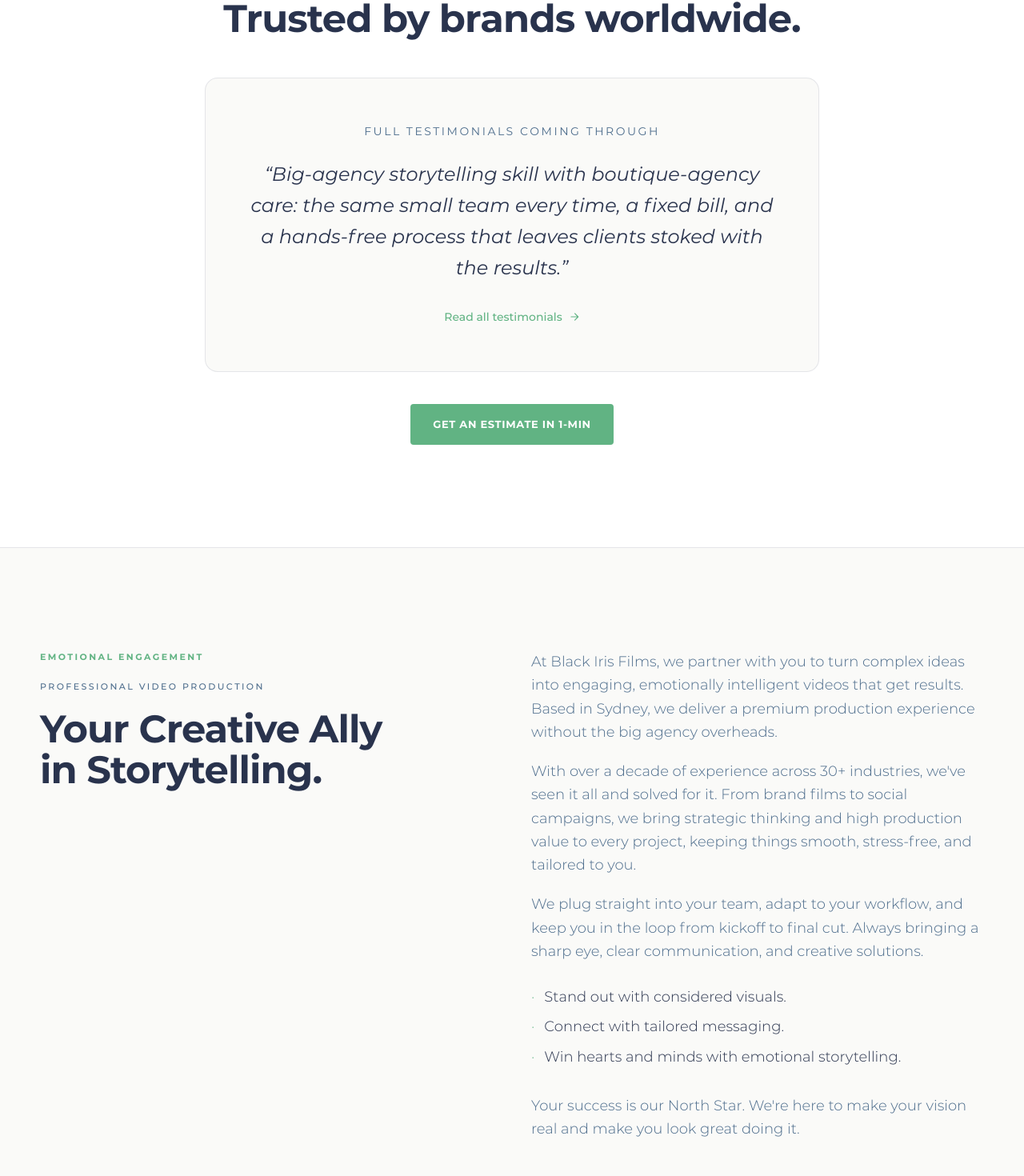
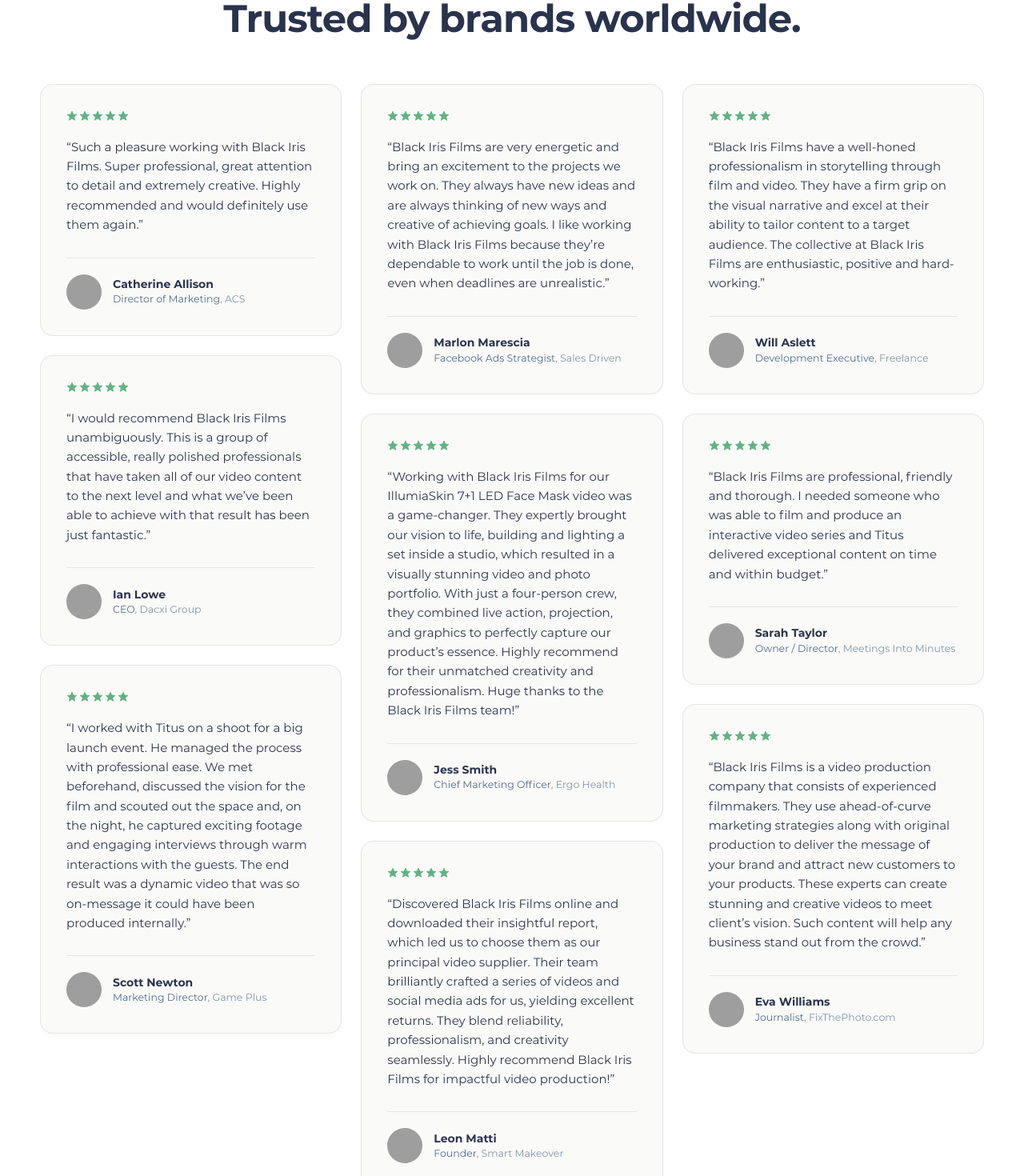
Before and after one commit to titusmaclaren/bif-homepage, a Next.js app: page / in a window 1280 px wide. Shown: the part 8329-9799 px from the top of the page at 80% size. Built offline with nearby package versions, Linux system fonts and the light colour scheme; grey boxes are pictures that could not be loaded.

Commit message:
Wire real Inffuse testimonials (9 quotes) into Testimonials section

```diff
--- a/app/components/Testimonials.tsx
+++ b/app/components/Testimonials.tsx
@@ -1,8 +1,165 @@
+// Real testimonials pulled from the Inffuse Praise app (Wix project
+// proj_I1bby8XndKYpeafQfJSlm), the same source that renders on
+// blackirisfilms.com. Author names, job titles, company names, avatar
+// images, and quote text come straight from that data store.
+
+type Testimonial = {
+  rating: number;
+  text: string;
+  name: string;
+  jobTitle: string;
+  company: string;
+  image: string;
+  link?: string;
+};
+
+const testimonials: Testimonial[] = [
+  {
+    rating: 5,
+    text: "Such a pleasure working with Black Iris Films. Super professional, great attention to detail and extremely creative. Highly recommended and would definitely use them again.",
+    name: "Catherine Allison",
+    jobTitle: "Director of Marketing",
+    company: "ACS",
+    image: "https://static.wixstatic.com/media/a2a11d_8362c3cc5ff040518ca46f9641f2e702~mv2.jpeg/v1/fill/w_160,h_160,q_85,usm_0.66_1.00_0.01,enc_avif,quality_auto/a2a11d_8362c3cc5ff040518ca46f9641f2e702~mv2.jpeg",
+  },
+  {
+    rating: 5,
+    text: "I would recommend Black Iris Films unambiguously. This is a group of accessible, really polished professionals that have taken all of our video content to the next level and what we’ve been able to achieve with that result has been just fantastic.",
+    name: "Ian Lowe",
+    jobTitle: "CEO",
+    company: "Dacxi Group",
+    image: "https://static.wixstatic.com/media/a2a11d_0073e219688f4de3a57a8d4ad04f73e3~mv2.jpg/v1/fill/w_160,h_160,q_85,usm_0.66_1.00_0.01,enc_avif,quality_auto/a2a11d_0073e219688f4de3a57a8d4ad04f73e3~mv2.jpg",
+  },
+  {
+    rating: 5,
+    text: "I worked with Titus on a shoot for a big launch event. He managed the process with professional ease. We met beforehand, discussed the vision for the film and scouted out the space and, on the night, he captured exciting footage and engaging interviews through warm interactions with the guests. The end result was a dynamic video that was so on-message it could have been produced internally.",
+    name: "Scott Newton",
+    jobTitle: "Marketing Director",
+    company: "Game Plus",
+    image: "https://static.wixstatic.com/media/a2a11d_4a1ce52240a342c6b163fcba94fd532b~mv2.jpeg/v1/fill/w_160,h_160,q_85,usm_0.66_1.00_0.01,enc_avif,quality_auto/a2a11d_4a1ce52240a342c6b163fcba94fd532b~mv2.jpeg",
+  },
+  {
+    rating: 5,
+    text: "Black Iris Films are very energetic and bring an excitement to the projects we work on. They always have new ideas and are always thinking of new ways and creative of achieving goals. I like working with Black Iris Films because they’re dependable to work until the job is done, even when deadlines are unrealistic.",
+    name: "Marlon Marescia",
+    jobTitle: "Facebook Ads Strategist",
+    company: "Sales Driven",
+    image: "https://static.wixstatic.com/media/a2a11d_fc338e0ac17e49af8a93a0c8f1bf7a55~mv2.jpeg/v1/fill/w_160,h_160,q_85,usm_0.66_1.00_0.01,enc_avif,quality_auto/a2a11d_fc338e0ac17e49af8a93a0c8f1bf7a55~mv2.jpeg",
+  },
+  {
+    rating: 5,
+    text: "Working with Black Iris Films for our IllumiaSkin 7+1 LED Face Mask video was a game-changer. They expertly brought our vision to life, building and lighting a set inside a studio, which resulted in a visually stunning video and photo portfolio. With just a four-person crew, they combined live action, projection, and graphics to perfectly capture our product’s essence. Highly recommend for their unmatched creativity and professionalism. Huge thanks to the Black Iris Films team!",
+    name: "Jess Smith",
+    jobTitle: "Chief Marketing Officer",
+    company: "Ergo Health",
+    image: "https://static.wixstatic.com/media/a2a11d_6e50de6a55414d09bc5517a836042ff4~mv2.jpeg/v1/fill/w_160,h_160,q_85,usm_0.66_1.00_0.01,enc_avif,quality_auto/a2a11d_6e50de6a55414d09bc5517a836042ff4~mv2.jpeg",
+  },
+  {
+    rating: 5,
+    text: "Discovered Black Iris Films online and downloaded their insightful report, which led us to choose them as our principal video supplier. Their team brilliantly crafted a series of videos and social media ads for us, yielding excellent returns. They blend reliability, professionalism, and creativity seamlessly. Highly recommend Black Iris Films for impactful video production!",
+    name: "Leon Matti",
+    jobTitle: "Founder",
+    company: "Smart Makeover",
+    image: "https://static.wixstatic.com/media/a2a11d_5057b54b50e24496a9250c8b5d3b5a1b~mv2.jpg/v1/fill/w_160,h_160,q_85,usm_0.66_1.00_0.01,enc_avif,quality_auto/a2a11d_5057b54b50e24496a9250c8b5d3b5a1b~mv2.jpg",
+  },
+  {
+    rating: 5,
+    text: "Black Iris Films have a well-honed professionalism in storytelling through film and video. They have a firm grip on the visual narrative and excel at their ability to tailor content to a target audience. The collective at Black Iris Films are enthusiastic, positive and hard-working.",
+    name: "Will Aslett",
+    jobTitle: "Development Executive",
+    company: "Freelance",
+    image: "https://static.wixstatic.com/media/a2a11d_bc4e8ccb07cc4dd596f77cd89a6f5af0~mv2.jpg/v1/fill/w_160,h_160,q_85,usm_0.66_1.00_0.01,enc_avif,quality_auto/a2a11d_bc4e8ccb07cc4dd596f77cd89a6f5af0~mv2.jpg",
+  },
+  {
+    rating: 5,
+    text: "Black Iris Films are professional, friendly and thorough. I needed someone who was able to film and produce an interactive video series and Titus delivered exceptional content on time and within budget.",
+    name: "Sarah Taylor",
+    jobTitle: "Owner / Director",
+    company: "Meetings Into Minutes",
+    image: "https://static.wixstatic.com/media/a2a11d_bd0c317419aa45f2aaf662033c85597a~mv2.jpg/v1/fill/w_160,h_160,q_85,usm_0.66_1.00_0.01,enc_avif,quality_auto/a2a11d_bd0c317419aa45f2aaf662033c85597a~mv2.jpg",
+  },
+  {
+    rating: 5,
+    text: "Black Iris Films is a video production company that consists of experienced filmmakers. They use ahead-of-curve marketing strategies along with original production to deliver the message of your brand and attract new customers to your products. These experts can create stunning and creative videos to meet client’s vision. Such content will help any business stand out from the crowd.",
+    name: "Eva Williams",
+    jobTitle: "Journalist",
+    company: "FixThePhoto.com",
+    image: "https://static.wixstatic.com/media/a2a11d_3ec815283fe140b292cde5f503ad4c4b~mv2.png/v1/fill/w_160,h_160,q_85,usm_0.66_1.00_0.01,enc_avif,quality_auto/a2a11d_3ec815283fe140b292cde5f503ad4c4b~mv2.png",
+    link: "https://fixthephoto.com/black-iris-films-review.html",
+  },
+];
+
+function Stars({ rating }: { rating: number }) {
+  return (
+    <div className="flex gap-0.5" aria-label={`${rating} out of 5 stars`}>
+      {Array.from({ length: 5 }).map((_, i) => (
+        <svg
+          key={i}
+          width="14"
+          height="14"
+          viewBox="0 0 24 24"
+          fill={i < rating ? "currentColor" : "none"}
+          stroke="currentColor"
+          strokeWidth="1.6"
+          className={i < rating ? "text-mint" : "text-fog"}
+          aria-hidden
+        >
+          <path d="M12 17.27L18.18 21l-1.64-7.03L22 9.24l-7.19-.61L12 2 9.19 8.63 2 9.24l5.46 4.73L5.82 21z" />
+        </svg>
+      ))}
+    </div>
+  );
+}
+
+function Card({ t }: { t: Testimonial }) {
+  const inner = (
+    <div className="bg-off-white border border-fog/60 rounded-2xl p-7 md:p-8 break-inside-avoid mb-5 md:mb-6 transition-colors hover:border-fog">
+      <Stars rating={t.rating} />
+      <p className="mt-5 text-navy text-[15px] leading-relaxed">
+        “{t.text}”
+      </p>
+      <div className="mt-7 pt-5 border-t border-fog/60 flex items-center gap-3.5">
+        {/* eslint-disable-next-line @next/next/no-img-element */}
+        <img
+          src={t.image}
+          alt={t.name}
+          className="w-11 h-11 rounded-full object-cover bg-fog/40 shrink-0"
+          loading="lazy"
+        />
+        <div className="min-w-0">
+          <div className="text-navy font-bold text-[14px] leading-tight truncate">
+            {t.name}
+          </div>
+          <div className="text-slate text-[12.5px] mt-0.5 leading-tight truncate">
+            {t.jobTitle}
+            {t.company ? <span className="text-slate/70">, {t.company}</span> : null}
+          </div>
+        </div>
+      </div>
+    </div>
+  );
+
+  if (t.link) {
+    return (
+      <a
+        href={t.link}
+        target="_blank"
+        rel="noopener noreferrer"
+        className="block"
+        aria-label={`Read the full review by ${t.name}, ${t.company}`}
+      >
+        {inner}
+      </a>
+    );
+  }
+  return inner;
+}
+
 export function Testimonials() {
   return (
-    <section className="bg-white py-24 md:py-32">
+    <section id="testimonials" className="bg-white py-24 md:py-32">
       <div className="mx-auto max-w-[1260px] px-6 lg:px-10">
-        <div className="text-center mb-12 max-w-3xl mx-auto">
+        <div className="text-center mb-14 max-w-3xl mx-auto">
           <p className="text-[11px] uppercase tracking-[0.22em] text-mint font-semibold mb-5">
             What people say
           </p>
@@ -11,27 +168,14 @@ export function Testimonials() {
           </h2>
         </div>
 
-        <div className="rounded-2xl border border-fog/60 bg-off-white p-10 md:p-14 text-center max-w-3xl mx-auto">
-          <p className="text-slate text-sm uppercase tracking-[0.18em] mb-6">
-            Full testimonials coming through
-          </p>
-          <p className="text-navy text-xl md:text-2xl font-light italic leading-relaxed">
-            &ldquo;Big-agency storytelling skill with boutique-agency care: the same small
-            team every time, a fixed bill, and a hands-free process that leaves clients
-            stoked with the results.&rdquo;
-          </p>
-          <a
-            href="https://www.blackirisfilms.com/get-a-quote#testimonials"
-            className="mt-8 inline-flex items-center gap-2 text-mint hover:text-mint-bright text-sm font-medium"
-          >
-            Read all testimonials
-            <svg width="14" height="14" viewBox="0 0 24 24" fill="none" stroke="currentColor" strokeWidth="2" strokeLinecap="round" strokeLinejoin="round">
-              <path d="M5 12h14M13 5l7 7-7 7"/>
-            </svg>
-          </a>
+        {/* Masonry-style column layout balances varying card heights. */}
+        <div className="columns-1 md:columns-2 lg:columns-3 gap-5 md:gap-6">
+          {testimonials.map((t) => (
+            <Card key={t.name} t={t} />
+          ))}
         </div>
 
-        <div className="mt-10 text-center">
+        <div className="mt-12 text-center">
           <a
             href="https://quiz.blackirisfilms.com/"
             className="inline-flex items-center gap-2.5 rounded-sm bg-mint hover:bg-mint-bright px-7 py-4 text-[13px] font-semibold uppercase tracking-wider text-white transition-colors"
```
